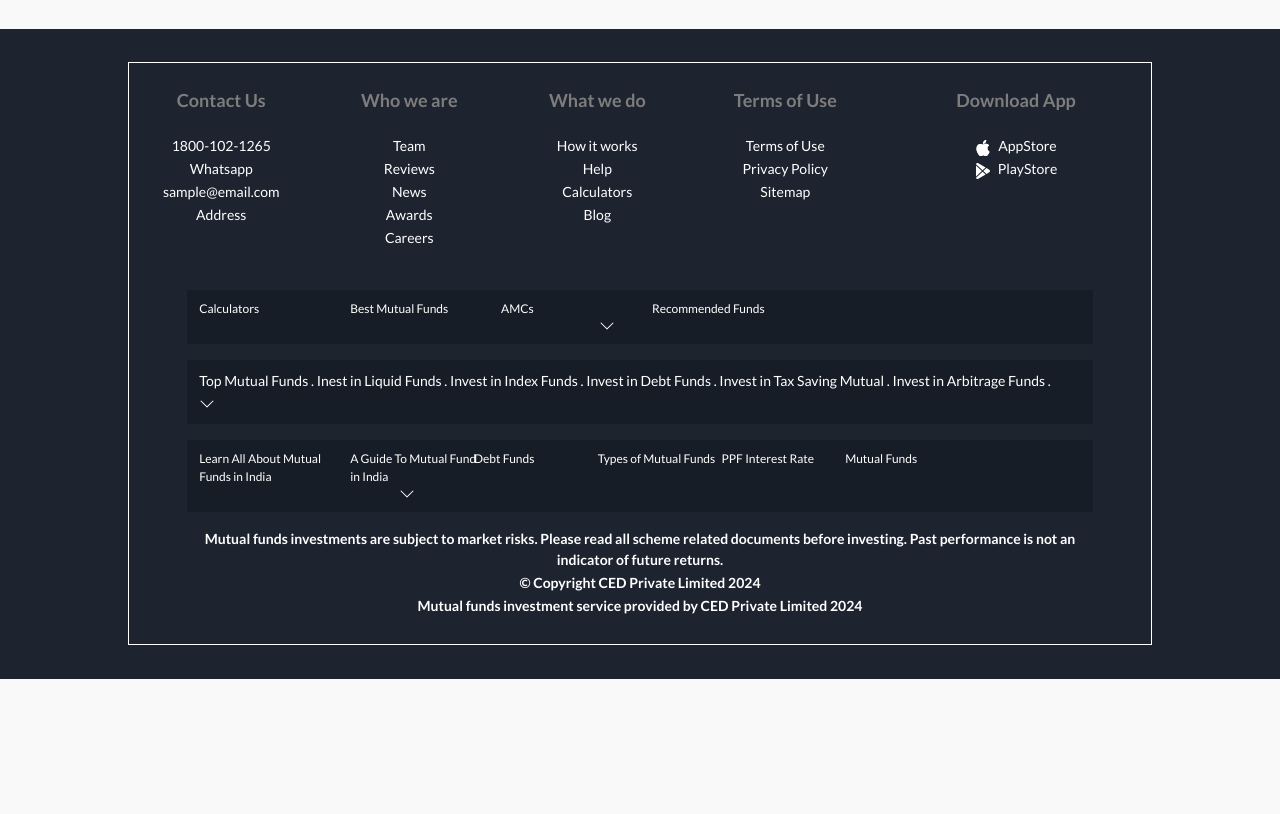
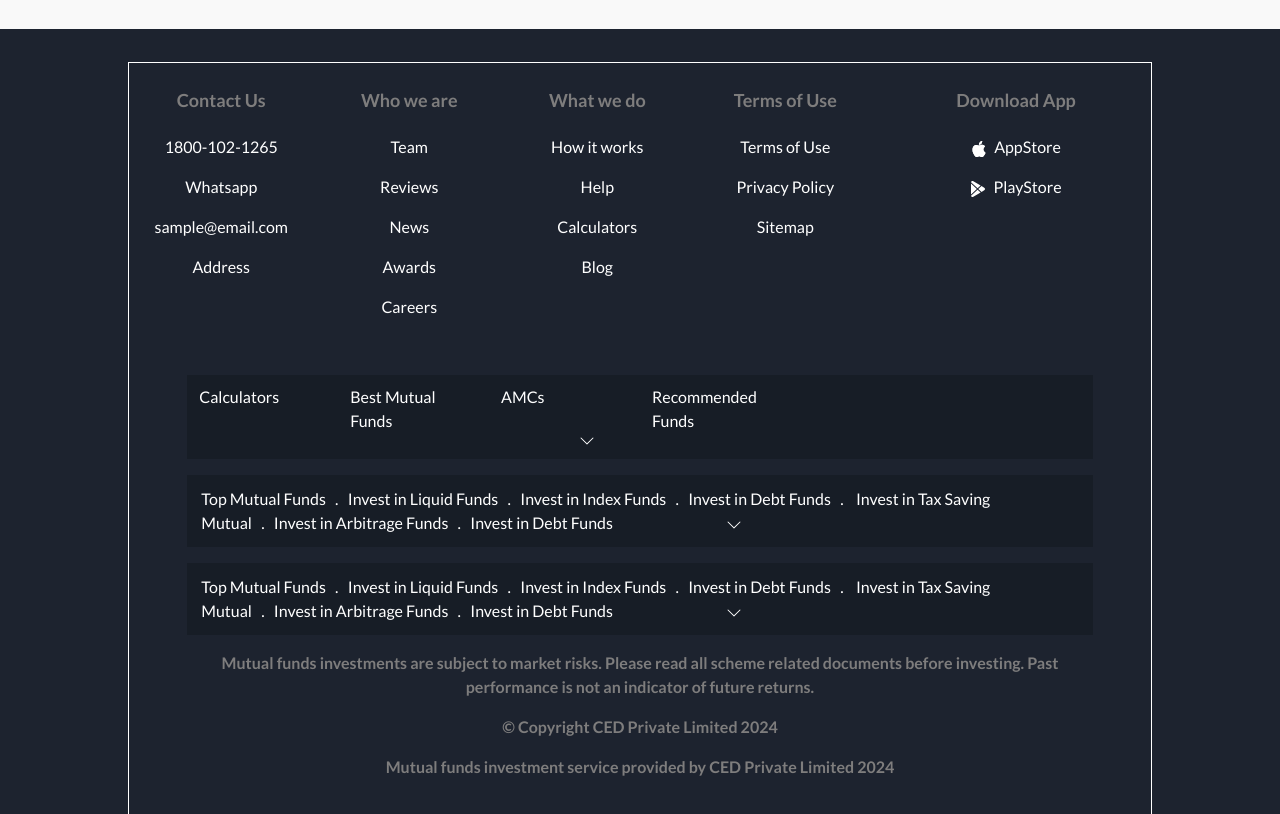
Before and after one commit to adityavashistha5479/ced-test, an Angular app: page / in a window 1280 px wide. Shown: the part 2140-2954 px from the top of the page. Before the commit the page ends 2819 px from the top, so only its background shows below. Built offline with nearby package versions, Linux system fonts and the light colour scheme.

Commit message:
footer fix

```diff
--- a/src/app/footer/footer.component.css
+++ b/src/app/footer/footer.component.css
@@ -4,7 +4,8 @@
   padding: 1% 10%;
 }
 
-p, h6 {
+p,
+h6 {
   color: #7e7d7d;
 }
 
@@ -37,33 +38,35 @@ svg {
 }
 
 .custom-col {
-    margin-left: -3% !important;
+  margin-left: -3% !important;
 }
 
 #arrow1 {
   display: flex;
   align-items: center;
-  margin-left: 400px;
-}
-
-#arrow2 {
-  display: flex;
-  align-items: center;
-  margin-left: 260px;
-}
-
-#arrow3 {
-  display: flex;
-  align-items: center;
-  margin-left: 200px;
+  margin-left: 380px;
 }
 
 .custom-ml {
   margin-left: 2px;
 }
 
-p {
+.custom-tab{
   color: #ffffff;
-  font-size: 14px;
-  margin-bottom: 2px;
+  font-size: 16px;
+  margin: 2px;
 }
+
+.custom-tab p {
+  color: #ffffff;
+  font-size: 16px;
+  margin: 2px;
+}
+
+.inline-paragraph {
+  display: inline-block !important;
+}
+
+#arrow2 {
+  margin-left: 110px;
+}
--- a/src/app/footer/footer.component.html
+++ b/src/app/footer/footer.component.html
@@ -144,14 +144,21 @@
       </div>
     </div>
     <div class="row custom-tab mx-5 my-3">
-      <p>
-        Top Mutual Funds . Inest in Liquid Funds . Invest in Index Funds . Invest in Debt Funds . Invest in Tax Saving Mutual . Invest in Arbitrage Funds . <svg
+      <p class="spaced-paragraph">
+        Top Mutual Funds&nbsp;&nbsp;&nbsp;.&nbsp;&nbsp;&nbsp;Invest in Liquid
+        Funds&nbsp;&nbsp;&nbsp;.&nbsp;&nbsp;&nbsp;Invest in Index
+        Funds&nbsp;&nbsp;&nbsp;.&nbsp;&nbsp;&nbsp;Invest in Debt
+        Funds&nbsp;&nbsp;&nbsp;. &nbsp;&nbsp;&nbsp;Invest in Tax Saving
+        Mutual&nbsp;&nbsp;&nbsp;.&nbsp;&nbsp;&nbsp;Invest in Arbitrage
+        Funds&nbsp;&nbsp;&nbsp;.&nbsp;&nbsp;&nbsp;Invest in Debt Funds
+        <svg
           xmlns="http://www.w3.org/2000/svg"
           width="16"
           height="16"
           fill="currentColor"
           class="bi bi-chevron-down"
           viewBox="0 0 16 16"
+          id="arrow2"
         >
           <path
             fill-rule="evenodd"
@@ -161,15 +168,13 @@
       </p>
     </div>
     <div class="row custom-tab mx-5 my-3">
-      <div class="col-2 custom-margin-left">
-        Learn All About Mutual Funds in India
-      </div>
-      <div class="col-2">A Guide To Mutual Fund in India</div>
-      <div class="col-2 custom-col">Debt Funds</div>
-      <div class="col-2 custom-col">Types of Mutual Funds</div>
-      <div class="col-2 custom-col">PPF Interest Rate</div>
-      <div class="col-2 custom-col">Mutual Funds</div>
-      <div class="col" id="arrow3">
+      <p class="spaced-paragraph">
+        Top Mutual Funds&nbsp;&nbsp;&nbsp;.&nbsp;&nbsp;&nbsp;Invest in Liquid
+        Funds&nbsp;&nbsp;&nbsp;.&nbsp;&nbsp;&nbsp;Invest in Index
+        Funds&nbsp;&nbsp;&nbsp;.&nbsp;&nbsp;&nbsp;Invest in Debt
+        Funds&nbsp;&nbsp;&nbsp;. &nbsp;&nbsp;&nbsp;Invest in Tax Saving
+        Mutual&nbsp;&nbsp;&nbsp;.&nbsp;&nbsp;&nbsp;Invest in Arbitrage
+        Funds&nbsp;&nbsp;&nbsp;.&nbsp;&nbsp;&nbsp;Invest in Debt Funds
         <svg
           xmlns="http://www.w3.org/2000/svg"
           width="16"
@@ -177,13 +182,14 @@
           fill="currentColor"
           class="bi bi-chevron-down"
           viewBox="0 0 16 16"
+          id="arrow2"
         >
           <path
             fill-rule="evenodd"
             d="M1.646 4.646a.5.5 0 0 1 .708 0L8 10.293l5.646-5.647a.5.5 0 0 1 .708.708l-6 6a.5.5 0 0 1-.708 0l-6-6a.5.5 0 0 1 0-.708"
           />
         </svg>
-      </div>
+      </p>
     </div>
     <div class="row text-center mx-5 my-3">
       <p class="fw-bold">
```
Lines whose indentation alone changed are shown as unchanged.
